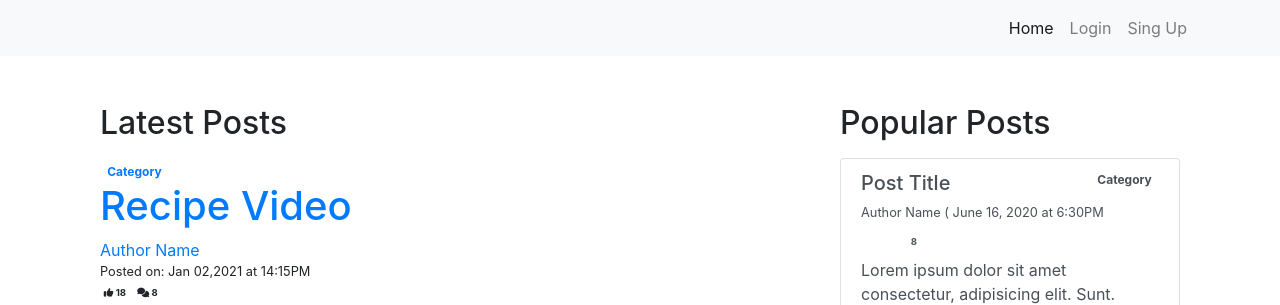
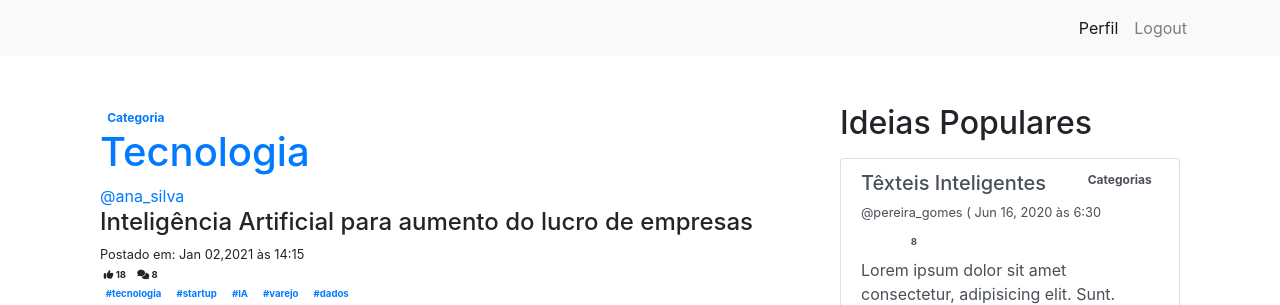
Before and after one commit to mycaelli/da1ideia, a Flask app: page /social in a window 1280 px wide. Shown: the top 305 px of the page. Run offline with Flask 2, Linux system fonts and the light colour scheme; some libraries are stand-ins or nearby versions.

Commit message:
social page OK

```diff
--- a/website/templates/social.html
+++ b/website/templates/social.html
@@ -61,13 +61,10 @@
               >
                 <ul class="navbar-nav">
                   <li class="nav-item">
-                    <a class="nav-link active" aria-current="page" href="#">Home</a>
+                    <a class="nav-link active" aria-current="page" href="#">Perfil</a>
                   </li>
                   <li class="nav-item">
-                    <a class="nav-link" href="#">Login</a>
-                  </li>
-                  <li class="nav-item">
-                      <a class="nav-link" href="#">Sing Up</a>
+                    <a class="nav-link" href="#">Logout</a>
                   </li>
                 </ul>
               </div>
@@ -82,20 +79,20 @@
           <div class="container my-3 my-sm-5">
               <div class="row">
                   <div class="col-12 col-md-6 col-lg-8">
-                      <h2 class="mb-3">Latest Posts</h2>
                       <!----->
                       <!------>
                       <article class="mb-3">
                         <header class="mb-2">
-                            <a href="#"class="badge badge-pill badge-cate">Category</a>
+                            <a href="#"class="badge badge-pill badge-cate">Categoria</a>
                             <h1 class="main-title">
-                                <a href="">Recipe Video</a>
+                                <a href="">Tecnologia</a>
                             </h1>
                             <div>
-                                <a href=""class="sub-title">Author Name</a>
-                                <div class="small">Posted on:
+                                <a href=""class="sub-title">@ana_silva</a>
+                                <h4>Inteligência Artificial para aumento do lucro de empresas</h4>
+                                <div class="small">Postado em:
                                     <time datetime="2021-01-02T02:15">
-                                        Jan 02,2021 at 14:15PM
+                                        Jan 02,2021 às 14:15
                                     </time></div>
                                     <div class="small">
                                         <span class="badge badge-cate">
@@ -104,46 +101,33 @@
                                         </span>
                                         <span class="badge badge-cate">
                                             <i class="fas fa-comments" aria-hidden="true"></i> 8
-                                            <span class="sr-only">Comments</span>
+                                            <span class="sr-only">Comentários</span>
                                         </span>
                                     </div>
                                     <div class="small">
-                                        <a href="#"class="badge badge-pill badge-tags">#tag</a>
-                                        <a href="#"class="badge badge-pill badge-tags">#othertag</a>
-                                        <a href="#"class="badge badge-pill badge-tags">#anothertag</a>
-                                        <a href="#"class="badge badge-pill badge-tags">#tag</a>
-                                        <a href="#"class="badge badge-pill badge-tags">#someothertag</a>
-
+                                        <a href="#"class="badge badge-pill badge-tags">#tecnologia</a>
+                                        <a href="#"class="badge badge-pill badge-tags">#startup</a>
+                                        <a href="#"class="badge badge-pill badge-tags">#IA</a>
+                                        <a href="#"class="badge badge-pill badge-tags">#varejo</a>
+                                        <a href="#"class="badge badge-pill badge-tags">#dados</a>
                                     </div>
                             </div>
                         </header>
                        <div class="figure-img embed-responsive embed-responsive-16by9">
-                        <iframe width="560" height="315" src="https://www.youtube.com/embed/NJ1KgU-70RA" frameborder="0" allow="accelerometer; autoplay; clipboard-write; encrypted-media; gyroscope; picture-in-picture" allowfullscreen></iframe>
+                        <iframe width="560" height="315" src="https://www.youtube.com/embed/vxfYm6Daxmw" frameborder="0" allow="accelerometer; autoplay; clipboard-write; encrypted-media; gyroscope; picture-in-picture" allowfullscreen></iframe>
                         </div>
-                        <figcaption class="figure-caption small mb-3">
-                            <p class="mb-0">
-                                <i class="fas fa-utensils"aria-hidden="true">
-
-                                </i>
-                                <span class="sr-only">video by:</span>
-                                Chef Name
-                            </p>
-                        </figcaption>
                         <p>Lorem ipsum dolor sit amet consectetur adipisicing elit. Recusandae doloremque officiis nemo rem, quia reiciendis quasi harum qui temporibus! Laboriosam.</p>
-                        <a href=""class="btn main-btn">Read More..</a>
                     </article>
+                    <!------>
                     <!------>
                     <article class="mb-3">
                       <header class="mb-2">
-                            <a href="#"class="badge badge-pill badge-cate">Category</a>
-                            <h1 class="main-title">
-                                <a href="">Recipe Video</a>
-                            </h1>
                           <div>
-                                <a href=""class="sub-title">Author Name</a>
-                                <div class="small">Posted on:
+                              <a href=""class="sub-title">@joao_barros</a>
+                              <h4>Automação integrada para empresas</h4>
+                              <div class="small">Postado em:
                                   <time datetime="2021-01-02T02:15">
-                                        Jan 02,2021 at 14:15PM
+                                      Jan 02,2021 às 14:15
                                   </time></div>
                                   <div class="small">
                                       <span class="badge badge-cate">
@@ -152,46 +136,31 @@
                                       </span>
                                       <span class="badge badge-cate">
                                           <i class="fas fa-comments" aria-hidden="true"></i> 8
-                                            <span class="sr-only">Comments</span>
+                                          <span class="sr-only">Comentários</span>
                                       </span>
                                   </div>
                                   <div class="small">
-                                        <a href="#"class="badge badge-pill badge-tags">#tag</a>
-                                        <a href="#"class="badge badge-pill badge-tags">#othertag</a>
-                                        <a href="#"class="badge badge-pill badge-tags">#anothertag</a>
-                                        <a href="#"class="badge badge-pill badge-tags">#tag</a>
-                                        <a href="#"class="badge badge-pill badge-tags">#someothertag</a>
-
+                                      <a href="#"class="badge badge-pill badge-tags">#tecnologia</a>
+                                      <a href="#"class="badge badge-pill badge-tags">#automação</a>
+                                      <a href="#"class="badge badge-pill badge-tags">#startup</a>
                                   </div>
                           </div>
                       </header>
                      <div class="figure-img embed-responsive embed-responsive-16by9">
-                        <iframe width="560" height="315" src="https://www.youtube.com/embed/NJ1KgU-70RA" frameborder="0" allow="accelerometer; autoplay; clipboard-write; encrypted-media; gyroscope; picture-in-picture" allowfullscreen></iframe>
+                      <iframe width="560" height="315" src="https://www.youtube.com/embed/lgnG9ih4cH0" frameborder="0" allow="accelerometer; autoplay; clipboard-write; encrypted-media; gyroscope; picture-in-picture" allowfullscreen></iframe>
                       </div>
-                        <figcaption class="figure-caption small mb-3">
-                            <p class="mb-0">
-                                <i class="fas fa-utensils"aria-hidden="true">
-
-                                </i>
-                                <span class="sr-only">video by:</span>
-                                Chef Name
-                            </p>
-                        </figcaption>
                       <p>Lorem ipsum dolor sit amet consectetur adipisicing elit. Recusandae doloremque officiis nemo rem, quia reiciendis quasi harum qui temporibus! Laboriosam.</p>
-                        <a href=""class="btn main-btn">Read More..</a>
                        </article>
+                    <!------>
                     <!------>
                     <article class="mb-3">
                         <header class="mb-2">
-                            <a href="#"class="badge badge-pill badge-cate">Category</a>
-                            <h1 class="main-title">
-                                <a href="">Recipe Video</a>
-                            </h1>
                             <div>
-                                <a href=""class="sub-title">Author Name</a>
-                                <div class="small">Posted on:
+                                <a href=""class="sub-title">@lucas_andrade</a>
+                                <h4>Projeto de hologramas para estudos</h4>
+                                <div class="small">Postado em:
                                     <time datetime="2021-01-02T02:15">
-                                        Jan 02,2021 at 14:15PM
+                                        Jan 02,2021 às 14:15
                                     </time></div>
                                     <div class="small">
                                         <span class="badge badge-cate">
@@ -200,33 +169,21 @@
                                         </span>
                                         <span class="badge badge-cate">
                                             <i class="fas fa-comments" aria-hidden="true"></i> 8
-                                            <span class="sr-only">Comments</span>
+                                            <span class="sr-only">Comentários</span>
                                         </span>
                                     </div>
                                     <div class="small">
-                                        <a href="#"class="badge badge-pill badge-tags">#tag</a>
-                                        <a href="#"class="badge badge-pill badge-tags">#othertag</a>
-                                        <a href="#"class="badge badge-pill badge-tags">#anothertag</a>
-                                        <a href="#"class="badge badge-pill badge-tags">#tag</a>
-                                        <a href="#"class="badge badge-pill badge-tags">#someothertag</a>
-
+                                        <a href="#"class="badge badge-pill badge-tags">#tecnologia</a>
+                                        <a href="#"class="badge badge-pill badge-tags">#hologramas</a>
+                                        <a href="#"class="badge badge-pill badge-tags">#projeto</a>
+                                        <a href="#"class="badge badge-pill badge-tags">#estudo</a>
                                     </div>
                             </div>
                         </header>
                        <div class="figure-img embed-responsive embed-responsive-16by9">
-                        <iframe width="560" height="315" src="https://www.youtube.com/embed/NJ1KgU-70RA" frameborder="0" allow="accelerometer; autoplay; clipboard-write; encrypted-media; gyroscope; picture-in-picture" allowfullscreen></iframe>
+                        <iframe width="560" height="315" src="https://www.youtube.com/embed/3IMxOo-O7Jo" frameborder="0" allow="accelerometer; autoplay; clipboard-write; encrypted-media; gyroscope; picture-in-picture" allowfullscreen></iframe>
                         </div>
-                        <figcaption class="figure-caption small mb-3">
-                            <p class="mb-0">
-                                <i class="fas fa-utensils"aria-hidden="true">
-
-                                </i>
-                                <span class="sr-only">video by:</span>
-                                Chef Name
-                            </p>
-                        </figcaption>
                         <p>Lorem ipsum dolor sit amet consectetur adipisicing elit. Recusandae doloremque officiis nemo rem, quia reiciendis quasi harum qui temporibus! Laboriosam.</p>
-                        <a href=""class="btn main-btn">Read More..</a>
                          </article>
                     <!------>
                     <div>
@@ -265,14 +222,14 @@
                   <!--Asides Section-->
     <div class="col-12 col-md-6 col-lg-4">
         <aside>
-            <h2 class="mb-3">Popular Posts</h2>
+            <h2 class="mb-3">Ideias Populares</h2>
             <div class="list-group mb-3">
                 <a href="#" class="list-group-item list-group-item-action">
-                    <div class="badge badge-pill badge-cate float-right">Category</div>
-                    <h5 class="post-title">Post Title</h5>
-                    <p class="small mb-2 sub-title">Author Name
+                    <div class="badge badge-pill badge-cate float-right">Categorias</div>
+                    <h5 class="post-title">Têxteis Inteligentes</h5>
+                    <p class="small mb-2 sub-title">@pereira_gomes
                         (<time datetime="2020-06-16T18:30PM color">
-                            June 16, 2020 at 6:30PM
+                            Jun 16, 2020 às 6:30
                         </time></p>
                         <div class="small mb-2">
                             <span class="badge badge-cate">
@@ -282,18 +239,18 @@
                             <span class="badge badge-cate">
                                 <i class="fas fa-comments text-white" aria-hidden="true"></i>
                                 8
-                                <span class="sr-only">Comments</span>
+                                <span class="sr-only">Comentários</span>
                             </span>
                         </div>
                         <p class="mb-0">Lorem ipsum dolor sit amet consectetur, adipisicing elit. Sunt.</p>
                 </a>
                 <!----->
                 <a href="#" class="list-group-item list-group-item-action">
-                    <div class="badge badge-pill badge-cate float-right">Category</div>
-                    <h5 class="post-title">Post Title</h5>
-                    <p class="small mb-2 sub-title">Author Name
+                    <div class="badge badge-pill badge-cate float-right">Categoias</div>
+                    <h5 class="post-title">Fast food tecnológico</h5>
+                    <p class="small mb-2 sub-title">@luisa_lima
                         (<time datetime="2020-06-16T18:30PM color">
-                            June 16, 2020 at 6:30PM
+                            Jun 16, 2020 às 6:30
                         </time></p>
                         <div class="small mb-2">
                             <span class="badge badge-cate">
@@ -303,18 +260,18 @@
                             <span class="badge badge-cate">
                                 <i class="fas fa-comments text-white" aria-hidden="true"></i>
                                 8
-                                <span class="sr-only">Comments</span>
+                                <span class="sr-only">Comentários</span>
                             </span>
                         </div>
                         <p class="mb-0">Lorem ipsum dolor sit amet consectetur, adipisicing elit. Sunt.</p>
                 </a>
                 <!----->
                 <a href="#" class="list-group-item list-group-item-action">
-                    <div class="badge badge-pill badge-cate float-right">Category</div>
-                    <h5 class="post-title">Post Title</h5>
-                    <p class="small mb-2 sub-title">Author Name
+                    <div class="badge badge-pill badge-cate float-right">Categorias</div>
+                    <h5 class="post-title">Smarthouses</h5>
+                    <p class="small mb-2 sub-title">@julio_queiroz
                         (<time datetime="2020-06-16T18:30PM color">
-                            June 16, 2020 at 6:30PM
+                            Jun 16, 2020 às 6:30
                         </time></p>
                         <div class="small mb-2">
                             <span class="badge badge-cate">
@@ -324,18 +281,18 @@
                             <span class="badge badge-cate">
                                 <i class="fas fa-comments text-white" aria-hidden="true"></i>
                                 8
-                                <span class="sr-only">Comments</span>
+                                <span class="sr-only">Comentários</span>
                             </span>
                         </div>
                         <p class="mb-0">Lorem ipsum dolor sit amet consectetur, adipisicing elit. Sunt.</p>
                 </a>
                 <!----->
                 <a href="#" class="list-group-item list-group-item-action">
-                    <div class="badge badge-pill badge-cate float-right">Category</div>
-                    <h5 class="post-title">Post Title</h5>
-                    <p class="small mb-2 sub-title">Author Name
+                    <div class="badge badge-pill badge-cate float-right">Categorias</div>
+                    <h5 class="post-title">Ensino de programação para crianças</h5>
+                    <p class="small mb-2 sub-title">@helena_albuquerque
                         (<time datetime="2020-06-16T18:30PM color">
-                            June 16, 2020 at 6:30PM
+                            Jun 16, 2020 às 6:30
                         </time></p>
                         <div class="small mb-2">
                             <span class="badge badge-cate">
@@ -345,18 +302,18 @@
                             <span class="badge badge-cate">
                                 <i class="fas fa-comments text-white" aria-hidden="true"></i>
                                 8
-                                <span class="sr-only">Comments</span>
+                                <span class="sr-only">Comentários</span>
                             </span>
                         </div>
                         <p class="mb-0">Lorem ipsum dolor sit amet consectetur, adipisicing elit. Sunt.</p>
                 </a>
                 <!----->
                 <a href="#" class="list-group-item list-group-item-action">
-                    <div class="badge badge-pill badge-cate float-right">Category</div>
-                    <h5 class="post-title">Post Title</h5>
-                    <p class="small mb-2 sub-title">Author Name
+                    <div class="badge badge-pill badge-cate float-right">Categorias</div>
+                    <h5 class="post-title">Sustentabilidade com tech</h5>
+                    <p class="small mb-2 sub-title">@diego_pereira
                         (<time datetime="2020-06-16T18:30PM color">
-                            June 16, 2020 at 6:30PM
+                            Jun 16, 2020 às 6:30
                         </time></p>
                         <div class="small mb-2">
                             <span class="badge badge-cate">
@@ -366,7 +323,7 @@
                             <span class="badge badge-cate">
                                 <i class="fas fa-comments text-white" aria-hidden="true"></i>
                                 8
-                                <span class="sr-only">Comments</span>
+                                <span class="sr-only">Comentários</span>
                             </span>
                         </div>
                         <p class="mb-0">Lorem ipsum dolor sit amet consectetur, adipisicing elit. Sunt.</p>
@@ -378,23 +335,23 @@
             <div class="card mb-3">
                 <div class="card-body">
                     <h5 class="card-title">Categorias</h5>
-                    <a href=""class="badge badge-tags">#tag</a>
-                    <a href=""class="badge badge-tags">#othertag</a>
-                    <a href=""class="badge badge-tags">#anothertag</a>
-                    <a href=""class="badge badge-tags">#tag</a>
-                    <a href=""class="badge badge-tags">#someothertag</a>
-                    <a href=""class="badge badge-tags">#moretags</a>
-                    <a href=""class="badge badge-tags">#somemoretags</a>
-                    <a href=""class="badge badge-tags">#tag</a>
-                    <a href=""class="badge badge-tags">#anotherkindoftag</a>
-                    <a href=""class="badge badge-tags">#allabouttags</a>
-                    <a href=""class="badge badge-tags">#tag</a>
-                    <a href=""class="badge badge-tags">#someothertag</a>
-                    <a href=""class="badge badge-tags">#moretags</a>
-                    <a href=""class="badge badge-tags">#somemoretags</a>
-                    <a href=""class="badge badge-tags">#tag</a>
-                    <a href=""class="badge badge-tags">#anotherkindoftag</a>
-                    <a href=""class="badge badge-tags">#allabouttags</a>
+                    <a href=""class="badge badge-tags">#tecnologia</a>
+                    <a href=""class="badge badge-tags">#sustentabilidade</a>
+                    <a href=""class="badge badge-tags">#inovação</a>
+                    <a href=""class="badge badge-tags">#projetos</a>
+                    <a href=""class="badge badge-tags">#estudos</a>
+                    <a href=""class="badge badge-tags">#startup</a>
+                    <a href=""class="badge badge-tags">#empreendedorismo</a>
+                    <a href=""class="badge badge-tags">#automação</a>
+                    <a href=""class="badge badge-tags">#alimentação</a>
+                    <a href=""class="badge badge-tags">#saúde</a>
+                    <a href=""class="badge badge-tags">#produtividade</a>
+                    <a href=""class="badge badge-tags">#socialmedia</a>
+                    <a href=""class="badge badge-tags">#pets</a>
+                    <a href=""class="badge badge-tags">#comunicação</a>
+                    <a href=""class="badge badge-tags">#software</a>
+                    <a href=""class="badge badge-tags">#financeiro</a>
+                    <a href=""class="badge badge-tags">#programação</a>
                 </div>
             </div>
             <!----->
```
Lines whose indentation alone changed are shown as unchanged.
